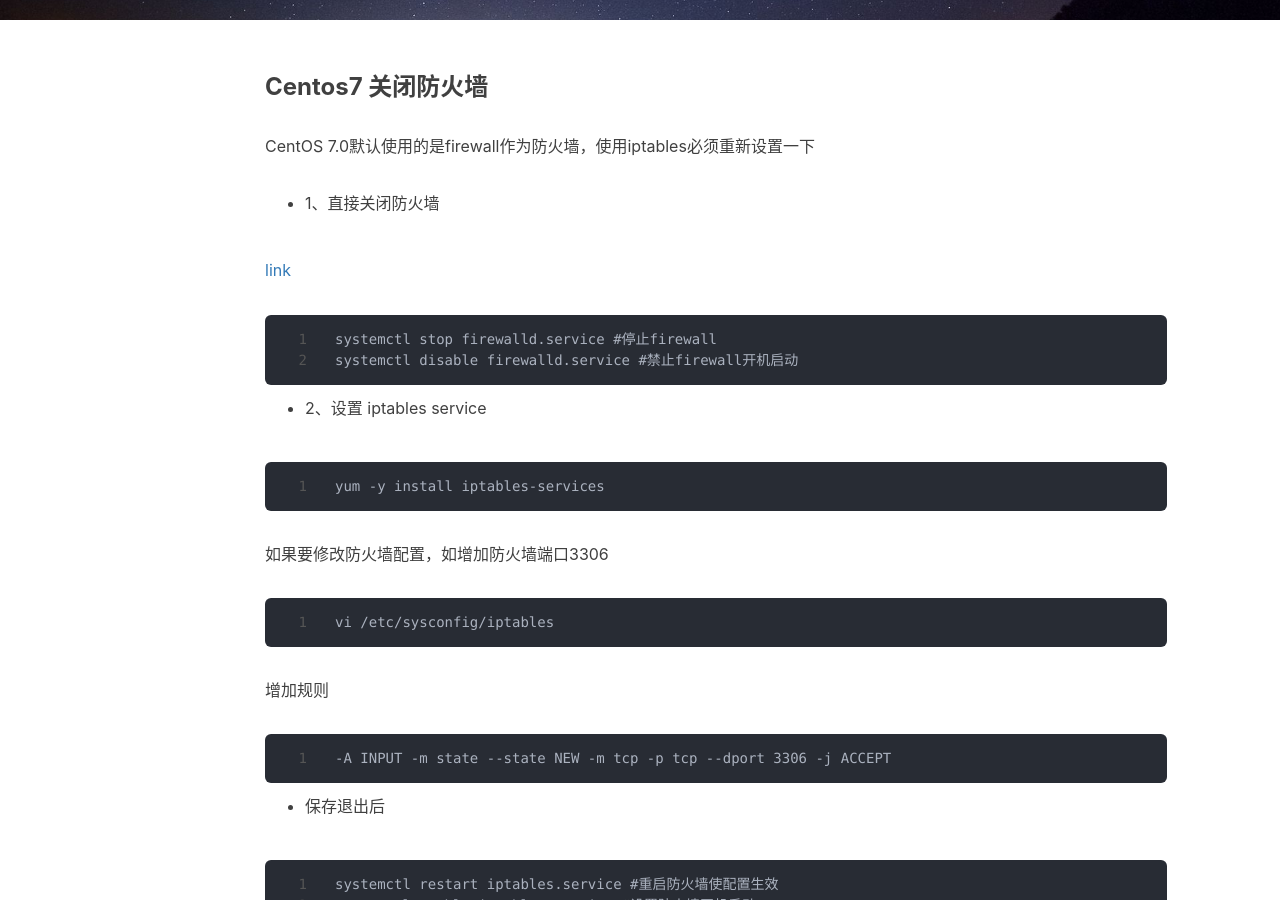
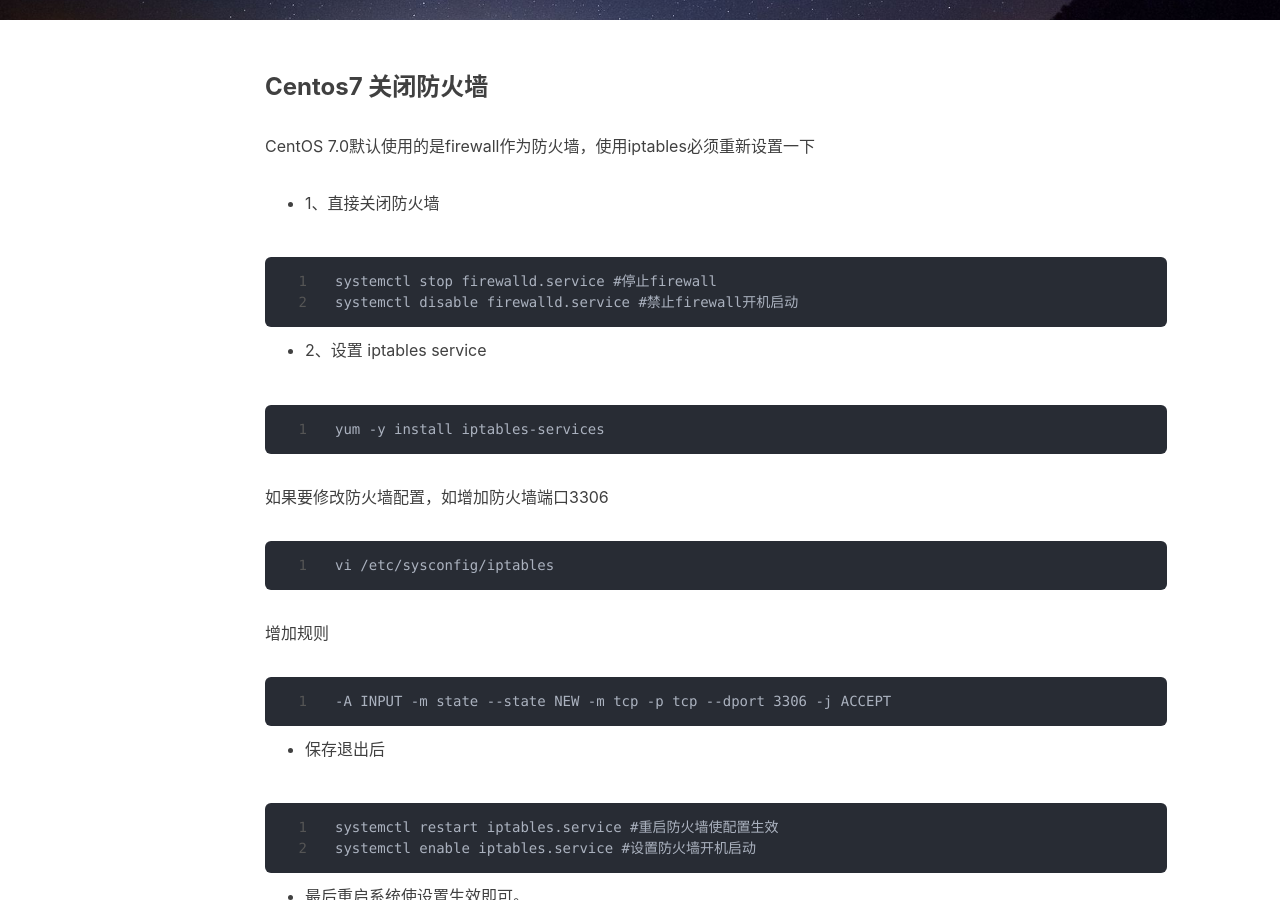
Before and after one commit to wsk1103/wsk1103.github.io, a Jekyll site: the page built from _posts/2019-12-05-CentOS 7 操作防火墙.md, in a window 1280 px wide and 900 px high, scrolled down 437 px. Built offline with Jekyll 4.4.1, drawn with Linux system fonts in a browser that asks for light colours; nearby versions of some CDN libraries; our own code applies the rules of GitHub Pages for plain Markdown files; comment, search, counter and statistics services are not loaded.

````diff
--- a/_posts/2019-12-05-CentOS 7 操作防火墙.md
+++ b/_posts/2019-12-05-CentOS 7 操作防火墙.md
@@ -11,8 +11,6 @@ tags:
 ### Centos7 关闭防火墙
 CentOS 7.0默认使用的是firewall作为防火墙，使用iptables必须重新设置一下
 - 1、直接关闭防火墙
-
-[link](https://note.youdao.com/)
 
 ```
 systemctl stop firewalld.service #停止firewall
````
